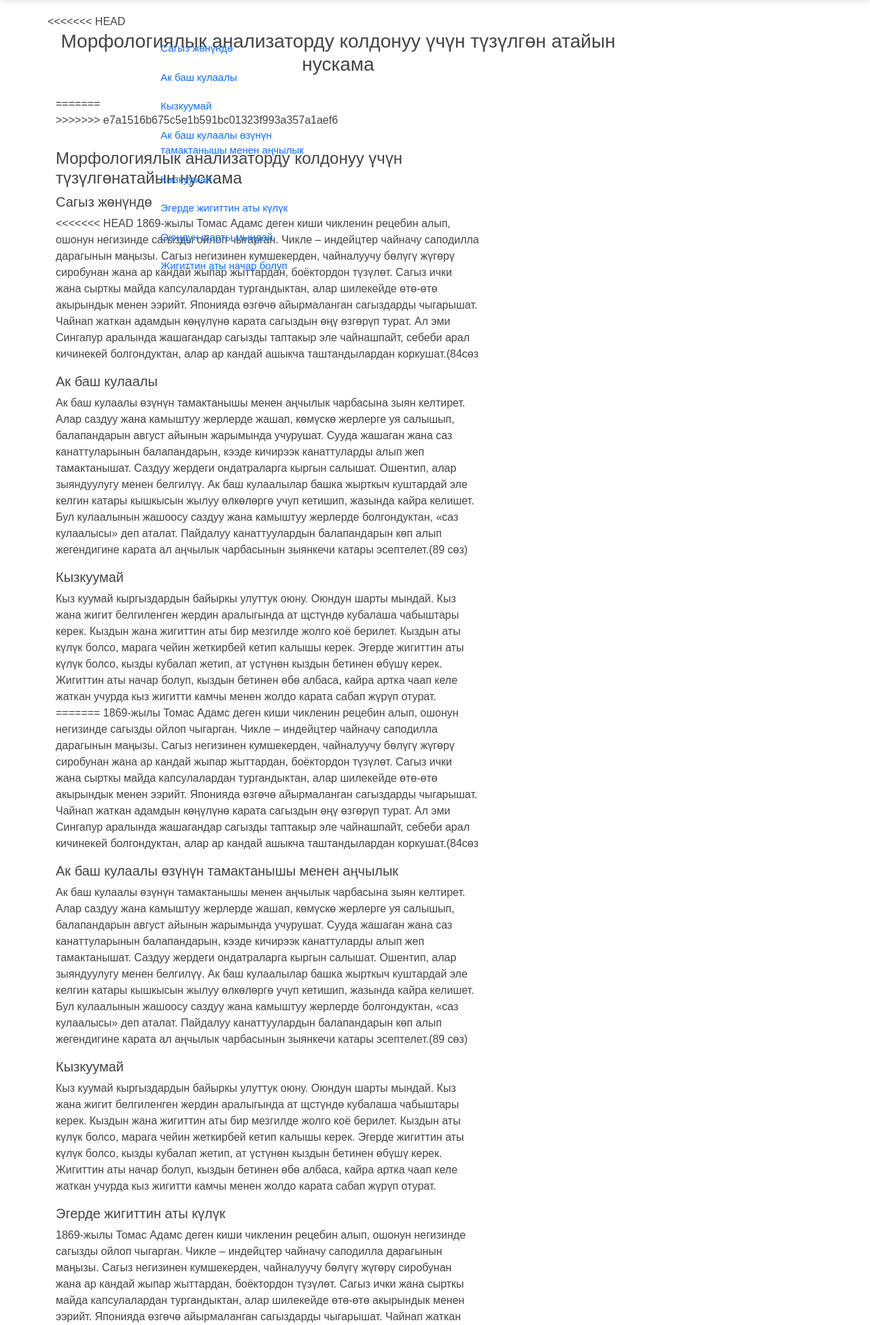
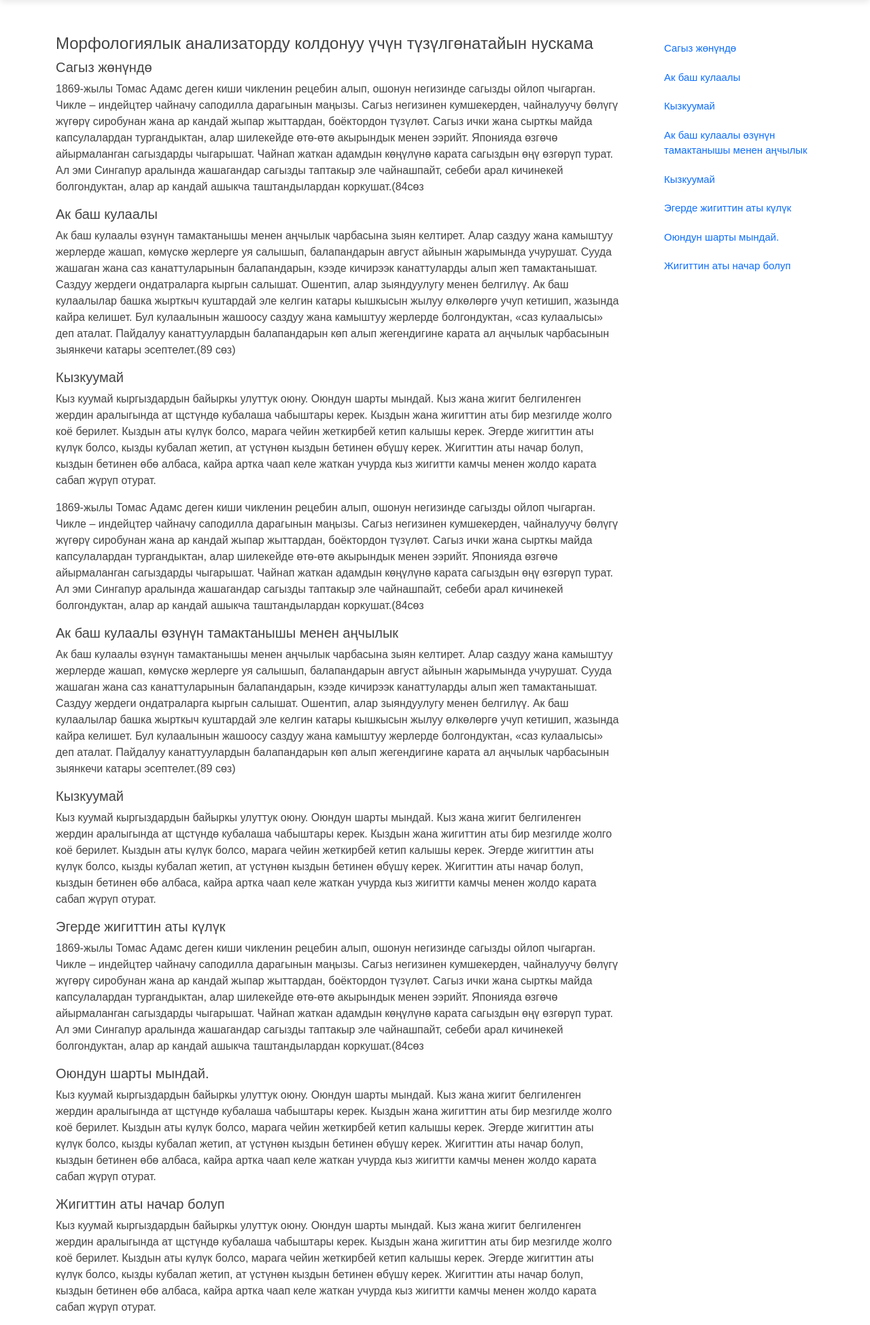
Before and after one commit to Aynagul/kyrgyz_morph_analyzer, a Django app: page /instruction/ in a window 1280 px wide. Shown: the part 90-2039 px from the top of the page at 68% size. Run offline with Django 4.2, Linux system fonts and the light colour scheme; some libraries are stand-ins or nearby versions.

Commit message:
Modeified instruction.html file

```diff
--- a/two_level_morphanalyzer/analyzer/instruction.md
+++ b/two_level_morphanalyzer/analyzer/instruction.md
@@ -1,6 +1,6 @@
 # Сагыз жөнүндө
 
-<<<<<<< HEAD
+
 1869-жылы Томас Адамс деген киши чикленин рецебин алып,
 ошонун негизинде сагызды ойлоп чыгарган. Чикле – индейцтер
 чайначу саподилла дарагынын маңызы. Сагыз негизинен
@@ -43,7 +43,7 @@
 керек. Жигиттин аты начар болуп, кыздын бетинен өбө албаса,
 кайра артка чаап келе жаткан учурда кыз жигитти камчы менен
 жолдо карата сабап жүрүп отурат.
-=======
+
 1869-жылы Томас Адамс деген киши чикленин рецебин алып, ошонун негизинде сагызды ойлоп чыгарган. Чикле – индейцтер
 чайначу саподилла дарагынын маңызы. Сагыз негизинен кумшекерден, чайналуучу бөлүгү жүгөрү сиробунан жана ар кандай жыпар
 жыттардан, боёктордон түзүлөт. Сагыз ички жана сырткы майда капсулалардан тургандыктан, алар шилекейде өтө-өтө акырындык
@@ -93,4 +93,3 @@
 марага чейин жеткирбей кетип калышы керек. Эгерде жигиттин аты күлүк болсо, кызды кубалап жетип, ат үстүнөн кыздын
 бетинен өбүшү керек. Жигиттин аты начар болуп, кыздын бетинен өбө албаса, кайра артка чаап келе жаткан учурда кыз
 жигитти камчы менен жолдо карата сабап жүрүп отурат.
->>>>>>> e7a1516b675c5e1b591bc01323f993a357a1aef6
--- a/two_level_morphanalyzer/analyzer/templates/analyzer/instruction.html
+++ b/two_level_morphanalyzer/analyzer/templates/analyzer/instruction.html
@@ -11,35 +11,7 @@
     <div class="container" style="margin-top: 110px;">
         <div class="row">
 
-<<<<<<< HEAD
-            <div class="col-md-3">
-                <nav id="sidebar">
-                    <div class="sidebar-header">
-                    </div>
-                    <ul class="list-unstyled components">
-                        {% for item in headings %}
-                        <li>
-                            <a href="#{{ item.text|slugify }}">{{ item.text }}</a>
-                            {% if item.children %}
-                            <ul>
-                                {% for child in item.children %}
-                                <li><a href="#{{ child.name|slugify }}">{{ child.name }}</a></li>
-                                {% endfor %}
-                            </ul>
-                            {% endif %}
-                        </li>
-                        {% endfor %}
-                    </ul>
-                </nav>
-            </div>
-
             <div class="col-md-9">
-                <h3 style="text-align: center; margin-bottom: 30px;">Морфологиялык анализаторду колдонуу үчүн түзүлгөн
-                    атайын нускама</h3>
-=======
-
-            <div class="col-md-9">
->>>>>>> e7a1516b675c5e1b591bc01323f993a357a1aef6
                 <div class="content">
                     <h4>Морфологиялык анализаторду колдонуу үчүн түзүлгөнатайын нускама</h4>
                     {{ content|safe }}
```
